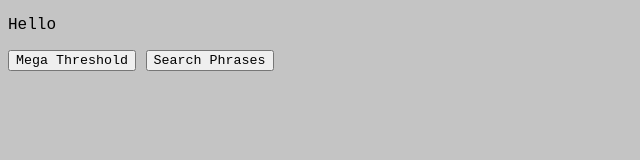
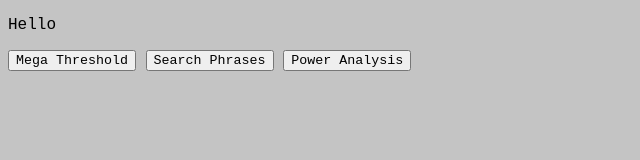
Before and after one commit to Leidwesen/leidwesen.github.io, a plain HTML site: page index.html in a window 1280 px wide. Shown: the whole page, without its empty margins (0-640 px from the left). Drawn offline with Linux system fonts and the light colour scheme.

Commit message:
add PowerAnalysis

```diff
--- a/index.html
+++ b/index.html
@@ -17,6 +17,8 @@
   <p> Hello </p>
   <button onclick="window.location.href = '/MegaThreshold'">Mega Threshold</button>
   <button onclick="window.location.href = '/SearchPhrases'">Search Phrases</button>
+  <button onclick="window.location.href = '/PowerAnalysis">Power Analysis</button>
+
 
 </body>
 </html>
```
